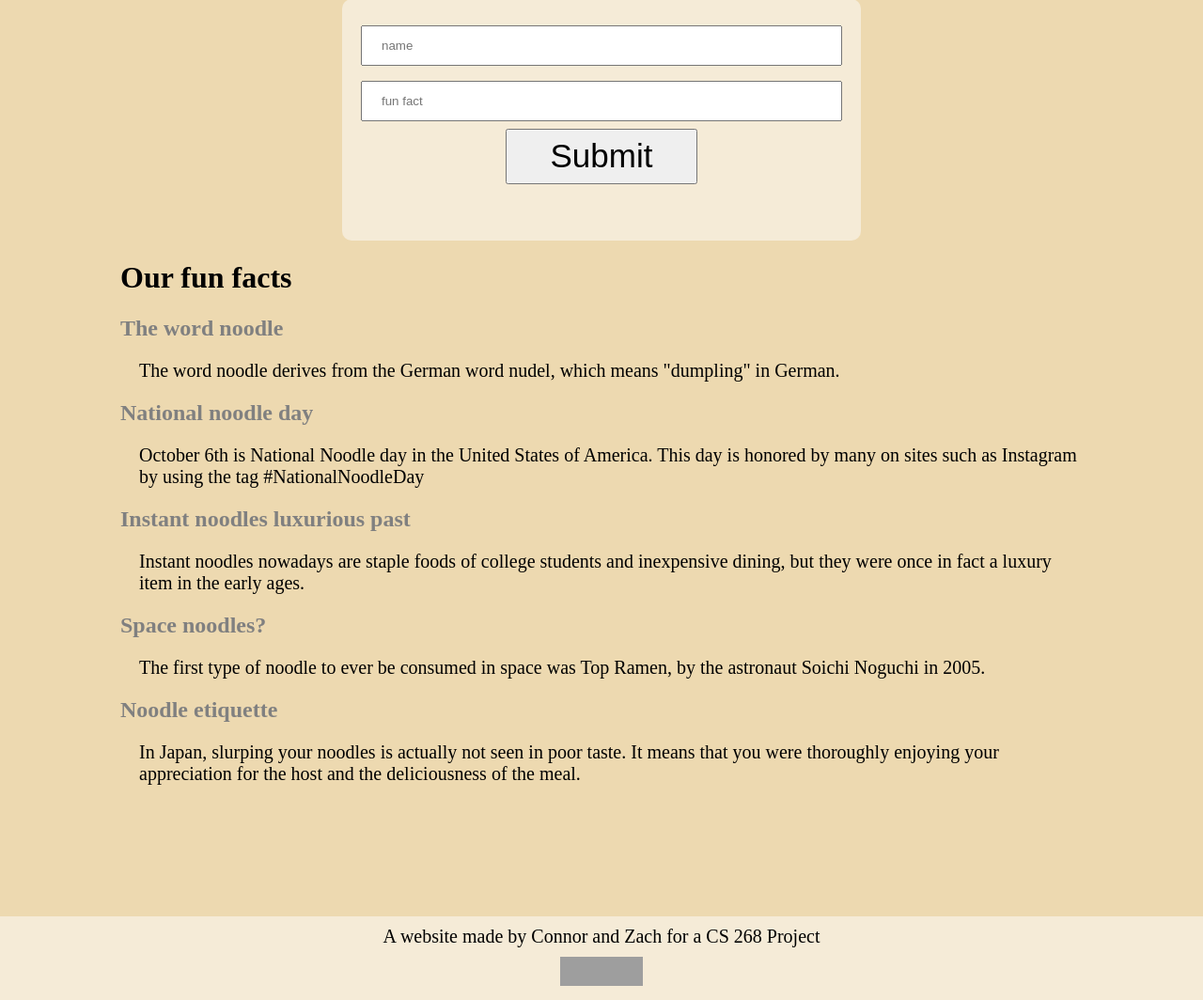
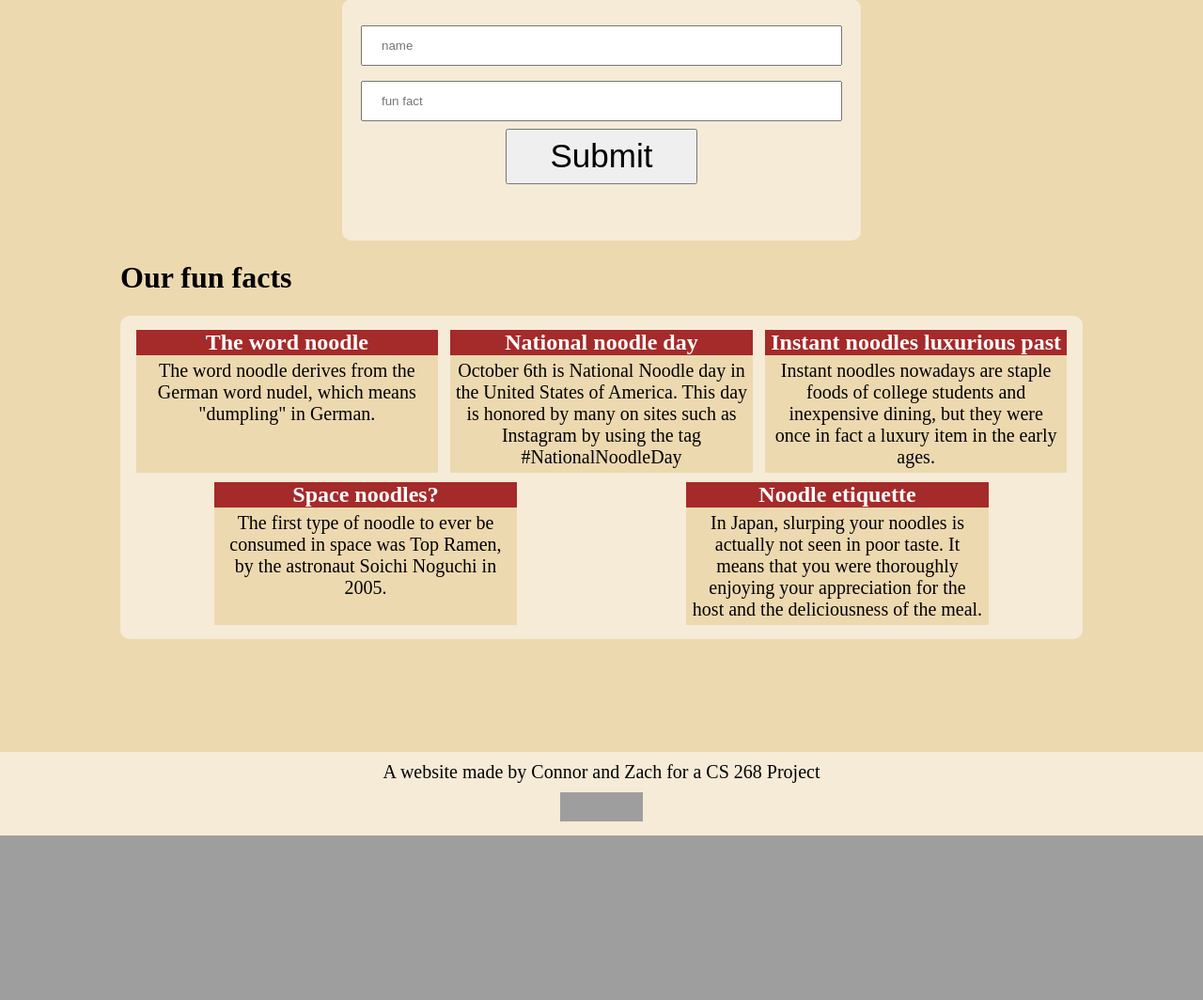
Before and after one commit to zderidder/noodles, a Flask app: page /fun-facts in a window 1280 px wide. Shown: the part 1333-2397 px from the top of the page at 94% size. After the commit the page ends 2222 px from the top, so only its background shows below. Run offline with Flask 2, Linux system fonts and the light colour scheme; data that the repository does not hold is empty; grey boxes are pictures that could not be loaded.

Commit message:
Index and fun_facts now have a new flexbox style

```diff
--- a/main.py
+++ b/main.py
@@ -1,4 +1,3 @@
-from email_validator import validate_email
 from flask import Flask, render_template, request, url_for
 from forms import FunFactForm, ContactUs, RestaurantForm, HomemadeForm
 import sqlite3 as sql
--- a/static/style.css
+++ b/static/style.css
@@ -7,6 +7,7 @@
 }
 
 #welcome {
+    color: white;
 	margin: 0;
 }
 
@@ -134,12 +135,12 @@ li{
 	font-size: 4vw;
 }
 
-.topic a:link{
+.topic a:link, .topic_flex a:link {
    color: green;
    text-decoration: none;
 }
 
-.topic a:visited{
+.topic a:visited, .topic_flex a:visited {
   color: green;
   text-decoration: none;
 }
@@ -149,3 +150,46 @@ li{
         content: none;
     }
 }
+
+#content_flex{
+    display:flex;
+    flex-wrap: wrap;
+    justify-content: space-around;
+	background-color:#f5ebd7;
+	padding:10px;
+	border-radius: 10px;
+}
+
+.topic_flex {
+    width:32%;
+    margin: 5px 0;
+    background-color:red;
+	background-color: #EDD9B0;
+}
+
+.topic_flex > * {
+    margin:0;
+    padding:0;
+	text-align: center;
+}
+
+.topic_flex > h2 {
+	background-color: #A52A2A;
+	color: white;
+}
+
+.topic_flex > p {
+    padding: 5px;
+}
+
+@media (max-width: 1200px) {
+    .topic_flex {
+        width:40%;
+    }
+}
+
+@media (max-width: 700px) {
+    .topic_flex {
+        width:95%;
+    }
+}
--- a/templates/fun_facts.html
+++ b/templates/fun_facts.html
@@ -34,26 +34,28 @@
 		</form>
 	</div>
 	<h1 class="top_text">Our fun facts</h1>
-	<div class="topic">
+	<div id="content_flex">
+		<div class="topic_flex">
 			<h2>The word noodle</h2>
 			<p>The word noodle derives from the German word nudel, which means "dumpling" in German.</p>
 		</div>
-	<div class="topic">
+		<div class="topic_flex">
 			<h2>National noodle day</h2>
 			<p>October 6th is National Noodle day in the United States of America. This day is honored by many on sites such as Instagram by using the tag #NationalNoodleDay</p>
 		</div>
-	<div class="topic">
+		<div class="topic_flex">
 			<h2>Instant noodles luxurious past</h2>
 			<p>Instant noodles nowadays are staple foods of college students and inexpensive dining, but they were once in fact a luxury item in the early ages.</p>
 		</div>
-	<div class="topic">
+		<div class="topic_flex">
 			<h2>Space noodles?</h2>
 			<p>The first type of noodle to ever be consumed in space was Top Ramen, by the astronaut Soichi Noguchi in 2005.</p>
 		</div>
-	<div class="topic">
+		<div class="topic_flex">
 			<h2>Noodle etiquette</h2>
 			<p>In Japan, slurping your noodles is actually not seen in poor taste. It means that you were thoroughly enjoying your appreciation for the host and the deliciousness of the meal.</p>
 		</div>
 	</div>
+</div>
 
 {% endblock %}
```
Also changed, not shown: templates/index.html (+13 -5 lines). Lines whose indentation alone changed are shown as unchanged.
